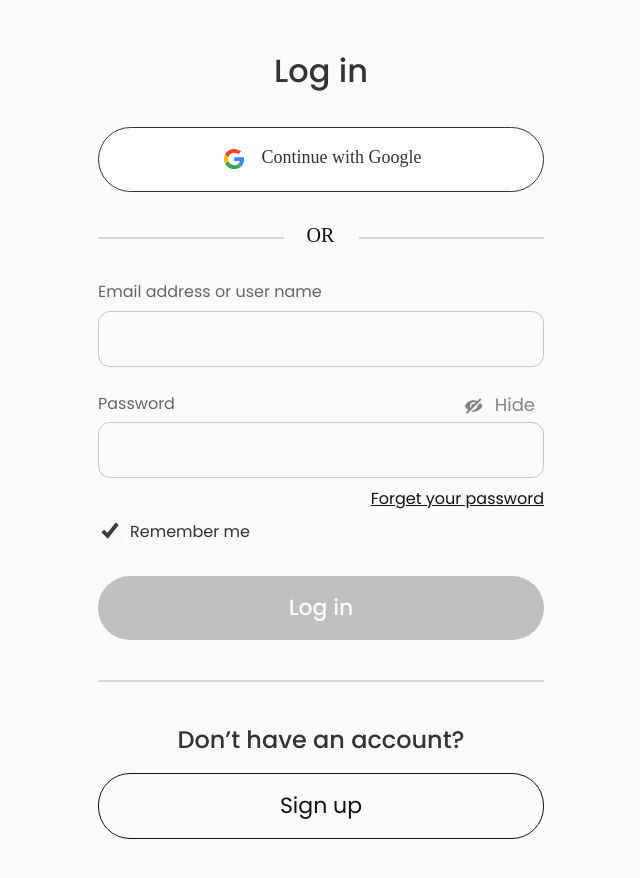
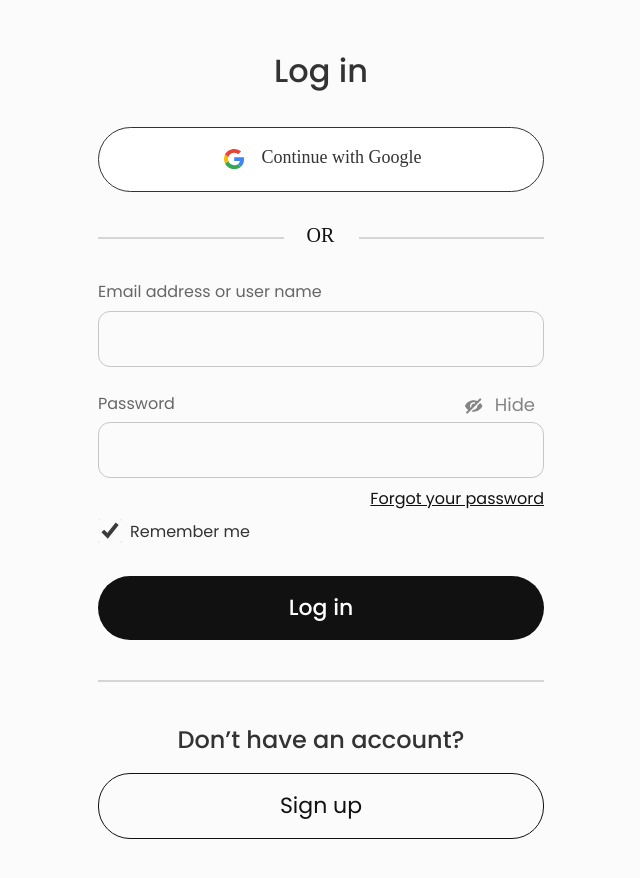
Before and after one commit to SanjeevMakesh24/Group4_ScheduleSync, a React (Create React App) app in the folder client/schedule-sync-react/: page / in a window 1280 px wide. Shown: the top 878 px of the page, without its empty margins (319-959 px from the left). Built offline with nearby package versions, Linux system fonts and the light colour scheme; a web font is replaced by a local one.

Commit message:
Fixed Page Redirection

```diff
--- a/client/schedule-sync-react/src/App.js
+++ b/client/schedule-sync-react/src/App.js
@@ -1,4 +1,5 @@
 import {BrowserRouter, Routes, Route} from 'react-router-dom'
+import {Link} from 'react-router-dom';
 import LogIn from "./pages/LogIn";
 import ForgotPassword from './pages/ForgotPassword'
 import CreateAccount from './pages/CreateAccount'
--- a/client/schedule-sync-react/src/components/FrameComponent1.css
+++ b/client/schedule-sync-react/src/components/FrameComponent1.css
@@ -300,6 +300,8 @@
   color: var(--color-gray-100);
   text-align: right;
   display: inline-block;
+  cursor: pointer;
+
 }
 .forget-your-password-wrapper {
   align-self: stretch;
@@ -393,7 +395,9 @@
   flex-direction: row;
   justify-content: center;
   padding: var(--padding-mini) var(--padding-xl) var(--padding-base);
-  opacity: 0.25;
+  opacity: 1.0;
+  cursor: pointer;
+
 }
 .frame-form {
   margin: 0;
--- a/client/schedule-sync-react/src/components/FrameComponent1.js
+++ b/client/schedule-sync-react/src/components/FrameComponent1.js
@@ -1,5 +1,6 @@
 import { useState } from "react";
 import "./FrameComponent1.css";
+import "../pages/ForgotPassword";
 
 const FrameComponent1 = () => {
   const [checkBoxIconChecked, setCheckBoxIconChecked] = useState(true);
@@ -65,7 +66,7 @@ const FrameComponent1 = () => {
         </div>
         <div className="frame-parent10">
           <div className="forget-your-password-wrapper">
-            <div className="forget-your-password">Forget your password</div>
+            <a href="../ForgotPassword" className="forget-your-password">Forgot your password</a>
           </div>
           <div className="check-box">
             <input
@@ -81,7 +82,10 @@ const FrameComponent1 = () => {
       <div className="button2">
         <button className="icons-container">
           <img className="icons4" alt="" />
-          <div className="sign-up2">Log in</div>
+
+          <a href="/UserDashboard" className="sign-up2" style={{textDecoration: 'none'}}> Log in
+
+          </a>
         </button>
       </div>
     </form>
--- a/client/schedule-sync-react/src/pages/LogIn.css
+++ b/client/schedule-sync-react/src/pages/LogIn.css
@@ -157,6 +157,8 @@
   }
   .sign-up {
     font-size: var(--font-size-lg);
+
+    text-decoration: none;
   }
   .log-in2 {
     padding: var(--padding-xl) var(--padding-xl) var(--padding-60xl);
--- a/client/schedule-sync-react/src/pages/LogIn.js
+++ b/client/schedule-sync-react/src/pages/LogIn.js
@@ -1,3 +1,4 @@
+import { Link } from "react-router-dom";
 import FrameComponent1 from "../components/FrameComponent1";
 import "./LogIn.css";
 
@@ -16,10 +17,12 @@ const LogIn = () => {
             <h3 className="dont-have-an">Don’t have an account?</h3>
           </div>
           <div className="button">
+            <a href="/CreateAccount" style={{textDecoration: 'none'}}>
             <button className="icons-parent">
               <img className="icons" alt="" />
               <div className="sign-up">Sign up</div>
             </button>
+            </a>
           </div>
         </div>
       </main>
```
